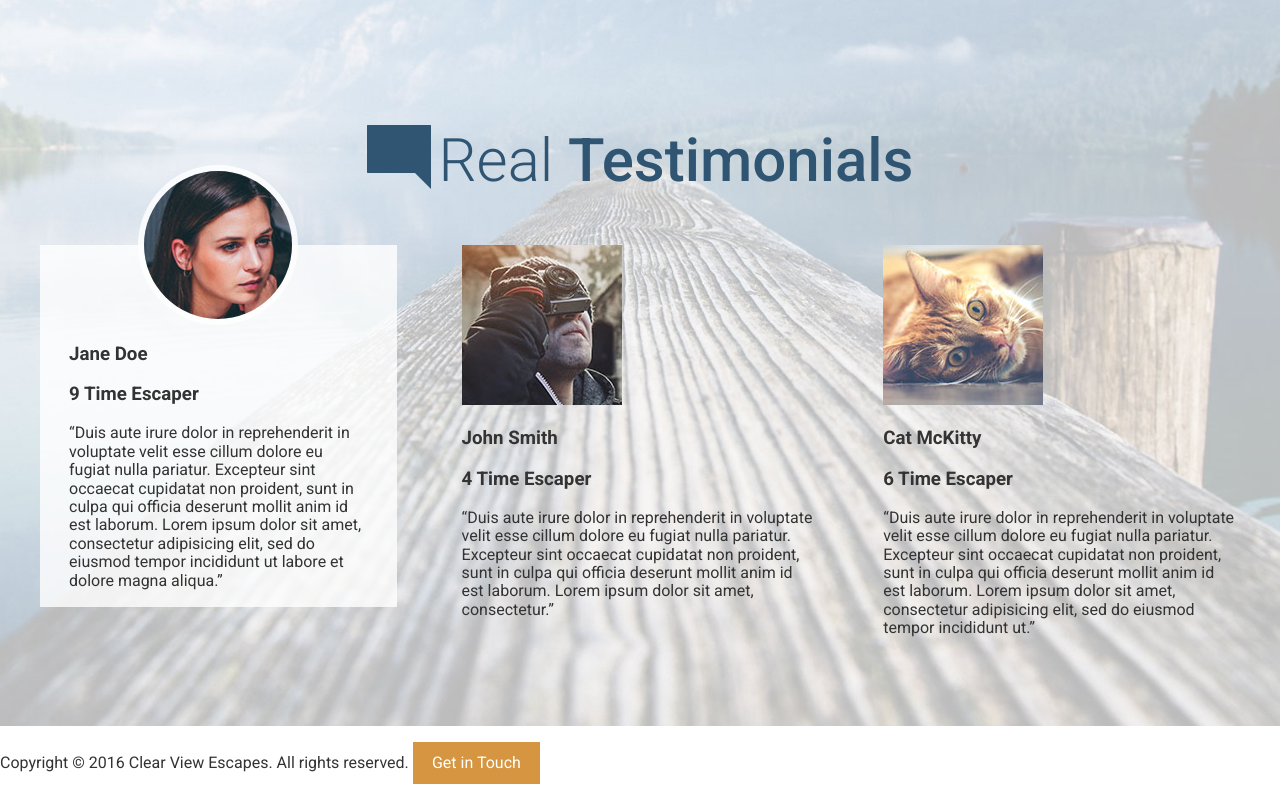
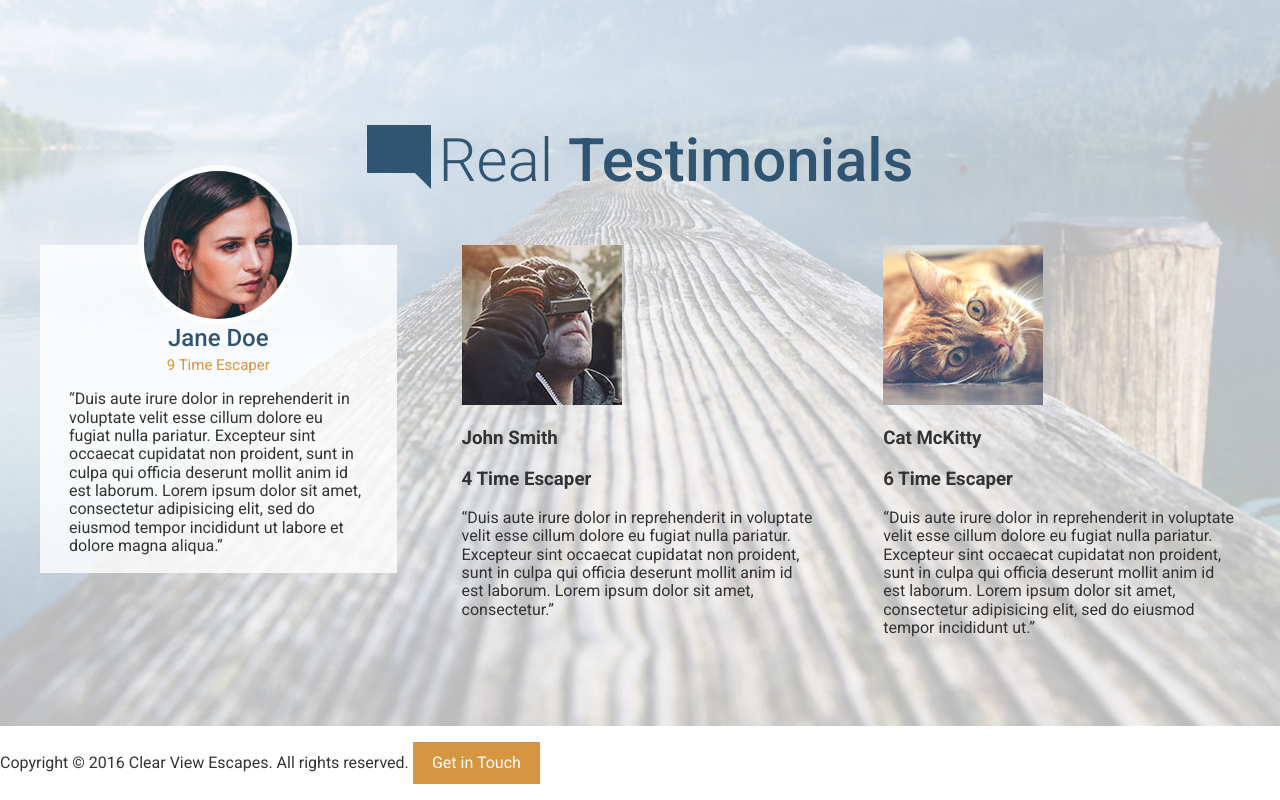
Before and after one commit to alexcabaang/test-site, a website built with webpack: page app/index.html in a window 1280 px wide. Shown: the part 3024-3824 px from the top of the page. Built offline with nearby package versions, Linux system fonts and the light colour scheme.

Commit message:
Done implementing testimonials Part I

```diff
--- a/app/assets/styles/modules/_testimonial.css
+++ b/app/assets/styles/modules/_testimonial.css
@@ -12,4 +12,20 @@
 		top: -80px;
 		border: 6px solid rgba(255,255,255, .8);
 	}
+
+	&__title {
+		color: $mainBlue;
+		text-align: center;
+		font-size: 1.5rem;
+		font-weight: 500;
+		margin: 0;
+	}
+	&__subtitle {
+		color: $mainOrange;
+		text-align: center;
+		font-weight: 400;
+		font-size: 0.9375rem;
+		margin: .25rem 0 1rem 0;
+	}
+
 }
--- a/app/index.html
+++ b/app/index.html
@@ -104,8 +104,8 @@
                         <div class="testimonial__photo">
                             <img src="assets/images/testimonial-jane.jpg">
                         </div>
-                        <h3>Jane Doe</h3>
-                        <h3>9 Time Escaper</h3>
+                        <h3 class="testimonial__title">Jane Doe</h3>
+                        <h4 class="testimonial__subtitle">9 Time Escaper</h4>
                         <p>&ldquo;Duis aute irure dolor in reprehenderit in voluptate velit esse cillum dolore eu fugiat nulla pariatur. Excepteur sint occaecat cupidatat non proident, sunt in culpa qui officia deserunt mollit anim id est laborum. Lorem ipsum dolor sit amet, consectetur adipisicing elit, sed do eiusmod tempor incididunt ut labore et dolore magna aliqua.&rdquo;</p>
                     </div>
                 </div>
--- a/app/temp/styles/styles.css
+++ b/app/temp/styles/styles.css
@@ -858,6 +858,7 @@ a {
 .testimonial {
 	background-color: rgba(255,255,255, .8);
 	padding: 0 1.8125rem 1px 1.8125rem;
+
 }
 
 .testimonial__photo {
@@ -870,3 +871,19 @@ a {
 		top: -80px;
 		border: 6px solid rgba(255,255,255, .8);
 	}
+
+.testimonial__title {
+		color: #2f5572;
+		text-align: center;
+		font-size: 1.5rem;
+		font-weight: 500;
+		margin: 0;
+	}
+
+.testimonial__subtitle {
+		color: #d59541;
+		text-align: center;
+		font-weight: 400;
+		font-size: 0.9375rem;
+		margin: .25rem 0 1rem 0;
+	}
```
